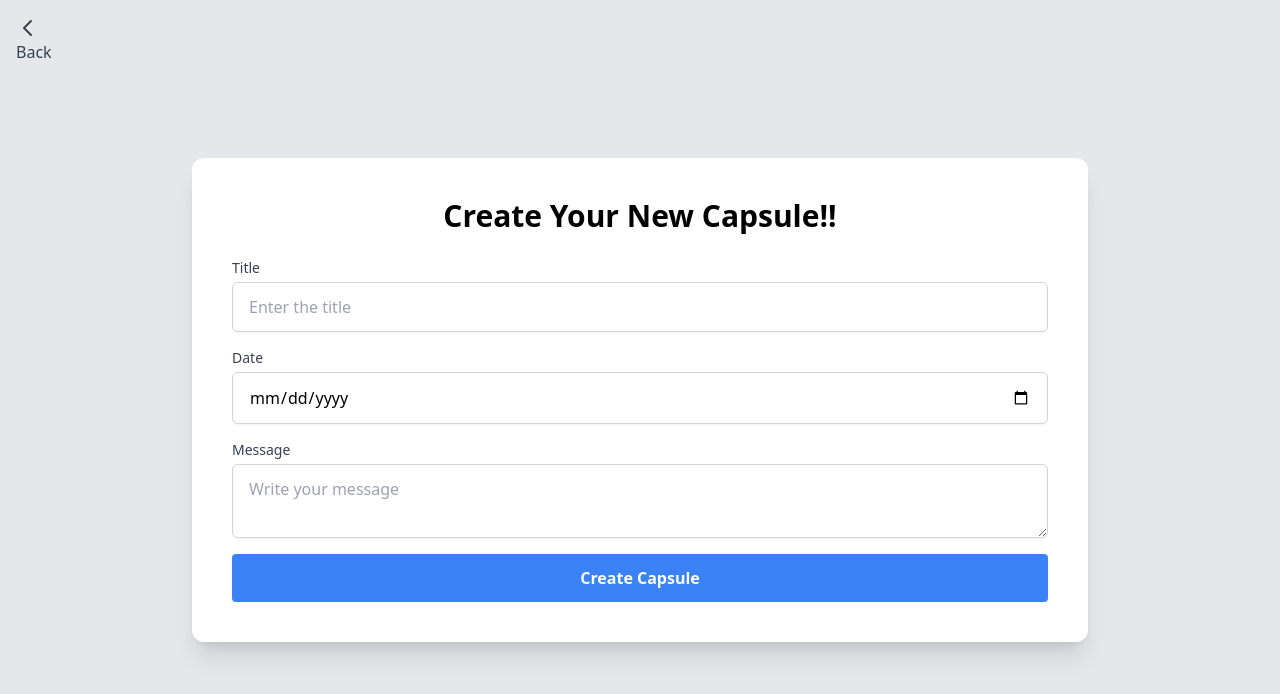
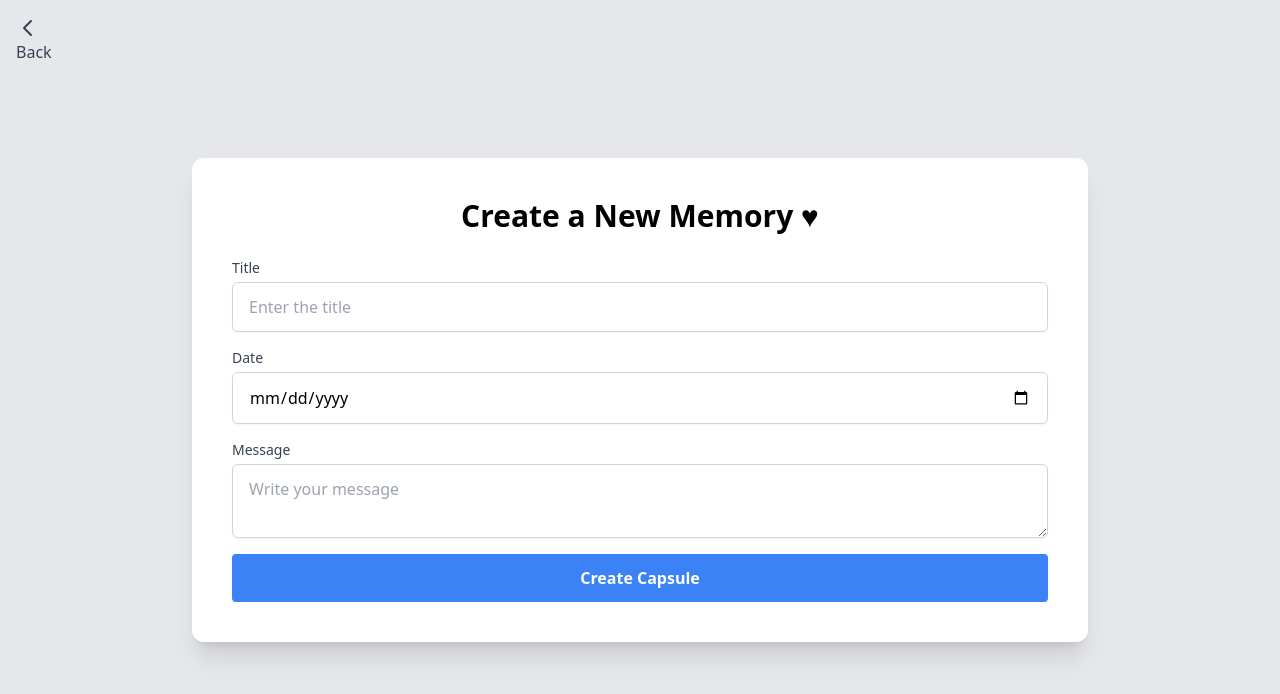
Before and after one commit to ItzDc02/Time-it, a React (Vite) app in the folder virtual-time-capsule/: page /create in a window 1280 px wide. Shown: the top 694 px of the page. Built offline with nearby package versions, Linux system fonts and the light colour scheme; no server answers; sample sign-in values are in the browser's storage.

Commit message:
Changes in capsule create and capsule list

```diff
--- a/virtual-time-capsule/src/components/capsuleList.tsx
+++ b/virtual-time-capsule/src/components/capsuleList.tsx
@@ -75,7 +75,7 @@ const CapsuleList: React.FC = () => {
             <span className="mr-2">Back</span>
           </button>
           <h2 className="text-3xl font-bold text-gray-800 text-center w-full">
-            Your Capsules Are Buried Here!!
+            Your Memories rest here ♥
           </h2>
           <div></div>
         </div>
--- a/virtual-time-capsule/src/components/createCapsuleForm.tsx
+++ b/virtual-time-capsule/src/components/createCapsuleForm.tsx
@@ -117,7 +117,7 @@ const CreateCapsuleForm: React.FC = () => {
           Back
         </button>
         <h2 className="text-3xl font-bold text-center mb-6">
-          Create Your New Capsule!!
+          Create a New Memory ♥
         </h2>
         <Formik
           initialValues={{ title: "", date: "", message: "" }}
```
